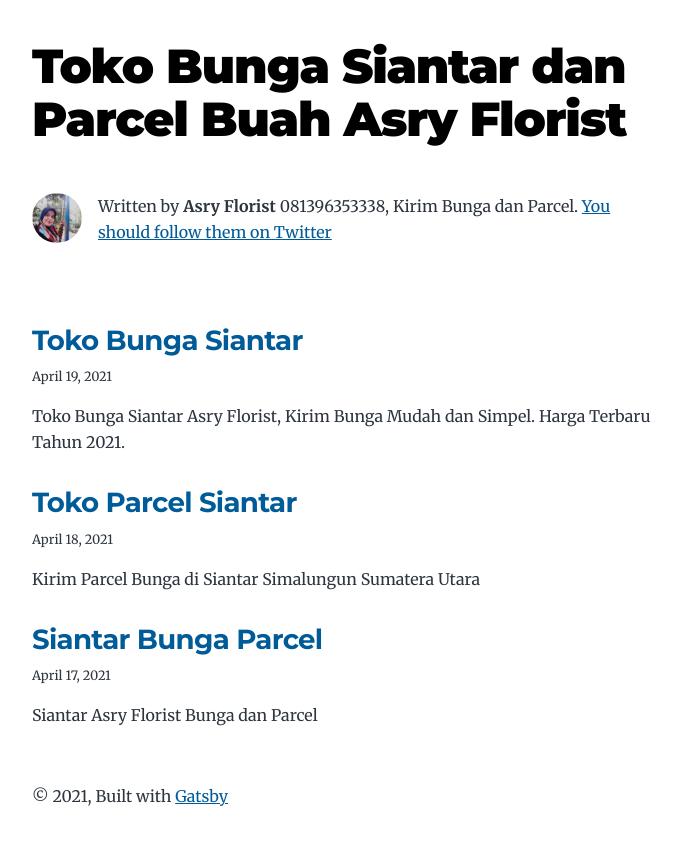
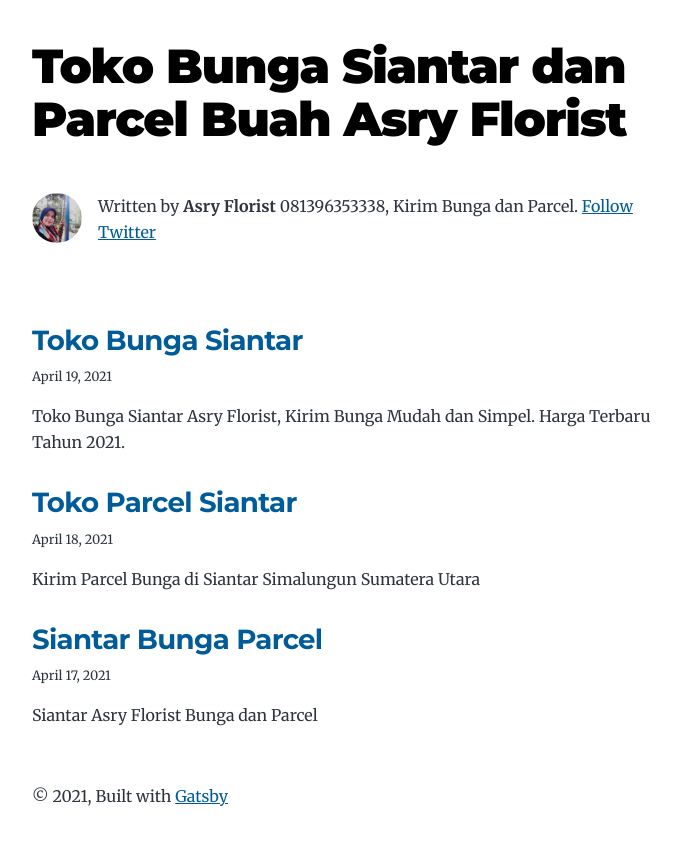
Before and after one commit to siantarbunga/parcelbunga, a Gatsby site: page / in a window 1280 px wide. Shown: the whole page, without its empty margins (292-972 px from the left). Built offline with nearby package versions, Linux system fonts and the light colour scheme; Gatsby itself is replaced by a stand-in of ours.

Commit message:
Update bio.js

```diff
--- a/src/components/bio.js
+++ b/src/components/bio.js
@@ -47,7 +47,7 @@ const Bio = () => {
           Written by <strong>{author.name}</strong> {author?.summary || null}
           {` `}
           <a href={`https://twitter.com/${social?.twitter || ``}`}>
-            You should follow them on Twitter
+            Follow Twitter
           </a>
         </p>
       )}
```
